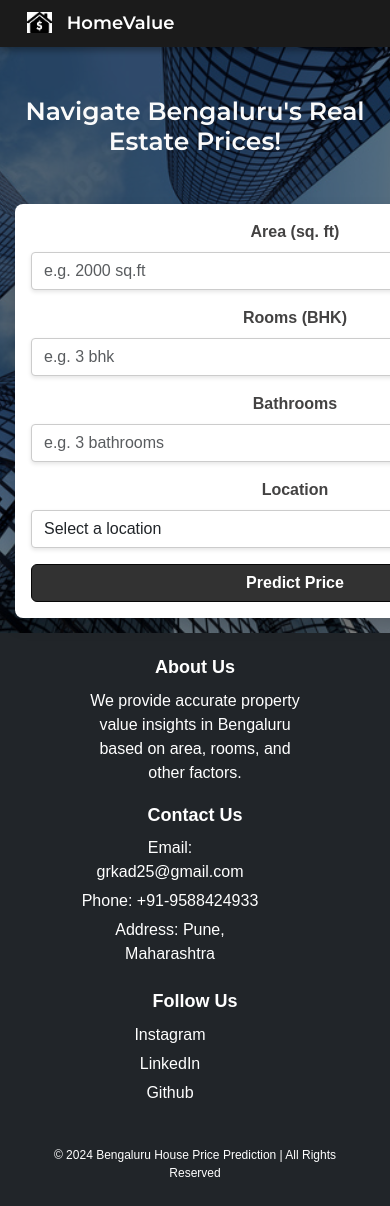
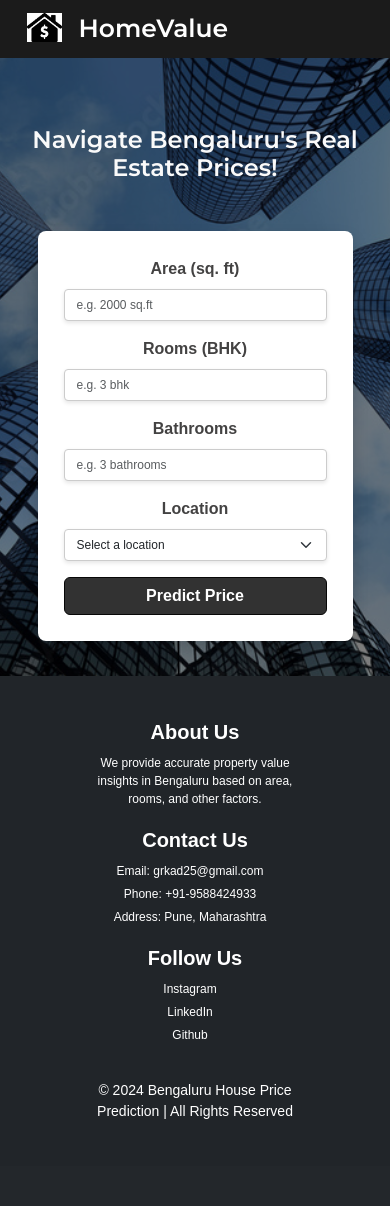
Before and after one commit to gaurikad11/House-price-prediction, a Flask app: page / in a window 390 px wide; the page is wider, and only the part inside the window is pictured. After the commit the page ends 1119 px from the top of that part, so only its background shows below. Run offline with Flask 3, Linux system fonts and the light colour scheme; parts of the project's set-up code (start-up, migrations or seed data) failed here and were passed over.

Commit message:
Made design responsive

```diff
--- a/static/styles.css
+++ b/static/styles.css
@@ -1,31 +1,27 @@
-/* styles.css */
+/* General styles */
 html, body {
-  height: 100%; /* Ensure the entire page height is covered */
+  height: 100%;
   margin: 0;
   padding: 0;
   display: flex;
-  flex-direction: column; /* Stack elements vertically */
+  flex-direction: column;
 }
 
 body {
   background: linear-gradient(rgba(0, 0, 0, 0.5), rgba(0, 0, 0, 0.5)), url(/static/images/image.png);
-  background-size: cover; /* Make the background image cover the entire viewport */
-  background-repeat: no-repeat; /* Prevent repeating */
-  background-attachment: fixed; /* Make sure the background stays in place on scroll */
-  background-position: center; /* Center the image */
-  min-height: 100vh; /* Ensure it covers the viewport even if the content is small */
+  background-size: cover;
+  background-repeat: no-repeat;
+  background-attachment: fixed;
+  background-position: center;
+  min-height: 100vh;
   font-family: 'Roboto', sans-serif;
 }
 
 .navbar {
-  background-color: #1b1b1b; /* $gray-800 */
-  z-index: 1030; /* Ensure it is above other elements */
-  position: relative; /* Explicitly set its position */
-  margin-bottom: 1px;
-  box-shadow: 0 4px 6px rgba(0, 0, 0, 0.3);
-  padding: 5px 15px; /* Reduced padding */
-  display: flex; /* Enable flexbox */
-  align-items: center; /* Vertically center the logo */
+  background-color: #1b1b1b;
+  padding: 5px 15px;
+  display: flex;
+  align-items: center;
 }
 
 .navbar .navbar-brand {
@@ -33,187 +29,167 @@ body {
   font-family: 'Montserrat', sans-serif;
   font-size: 25px;
 }
+
 .navbar .navbar-brand img {
-  width: 35px; /* Adjust to your desired size */
-  height: auto; /* Maintain aspect ratio */
-  margin-right: 10px; /* Space between logo and text */
+  width: 35px;
+  height: auto;
+  margin-right: 10px;
 }
 
 h1 {
   font-family: 'Montserrat', sans-serif;
   font-size: 40px;
   color: #FAFAFA;
+  text-align: center;
 }
 
-/* Style for the card */
 .card {
   background: linear-gradient(#FAFAFA);
-  width: 10rem; /* Smaller card size */
-  box-shadow: 0 6px 10px #201f1f; /* Shadow effect for the card */
-  border-radius: 8px; /* Slightly rounded corners */
-  border: none; /* Remove default border */
+  width: 100%; /* Occupy full width of the container */
+  max-width: 90%; /* Constrain width on smaller screens */
+  box-shadow: 0 6px 10px #201f1f;
+  border-radius: 8px;
+  border: none;
   font-family: 'Arial', sans-serif;
-  margin-bottom: 150px; /* Add a bottom margin to ensure spacing between card and footer */
+  margin: 0 auto 20px; /* Center the card horizontally */
   color: #434242;
   text-align: center;
-  overflow: visible !important; /* Ensure the dropdown is not clipped */
-}
-.container {
-    overflow: visible !important; /* Ensure dropdown is not constrained */
-    padding: 20px; /* Add padding for spacing */
-    flex-grow: 1; /* Allow container to grow and adjust based on content */
+  padding: 20px; /* Add some padding */
+  box-sizing: border-box; /* Ensure padding is included in the width */
+  margin-bottom: 110px;
 }
 
-/* Style for input boxes and dropdown */
+.container {
+  padding: 20px;
+  flex-grow: 1;
+}
+
 .form-control,
 .form-select {
-  box-shadow: 0 2px 4px rgba(0, 0, 0, 0.1); /* Shadow effect */
-  border: 1px solid #ccc; /* Subtle border */
-  border-radius: 4px; /* Rounded edges */
-  transition: box-shadow 0.3s ease-in-out; /* Smooth hover effect */
-  z-index: 1050;
+  box-shadow: 0 2px 4px rgba(0, 0, 0, 0.1);
+  border: 1px solid #ccc;
+  border-radius: 4px;
+  transition: box-shadow 0.3s ease-in-out;
 }
 
 .form-control:hover,
 .form-select:hover {
-  box-shadow: 0 4px 8px rgba(0, 0, 0, 0.15); /* Enhance shadow on hover */
+  box-shadow: 0 4px 8px rgba(0, 0, 0, 0.15);
 }
 
-/* Style for the predict price button */
 .btn-primary {
-  background-color: #323232; /* Bootstrap primary color */
+  background-color: #323232;
   border-color: #070707;
   font-weight: bold;
 }
 
 .btn-primary:hover {
-  background-color: #181919; /* Darker shade on hover */
+  background-color: #181919;
   border-color: #060606;
 }
 
-/* Style for the success message */
 .alert-success {
-  color: #1F2937; /* $gray color */
+  color: #1F2937;
+  background-color: #C0C0C0;
+  border: 1px solid #dcdcdc;
   font-size: 1rem;
-  font-weight: bold;
-  background-color: #C0C0C0; /* Light background */
-  border: 1px solid #dcdcdc; /* Subtle border */
-  border-color: #797777;
 }
 
-/* Main content should expand to fill available space */
-main {
-  flex: 1; /* Push footer to the bottom */
-}
-
-/* Footer styles */
 footer {
-  background-color: #343a40; /* Dark background color */
-  color: white; /* White text color */
-  padding: 0px 15px; /* Adjusted padding for better spacing */
-  font-family: Arial, sans-serif; /* Consistent font style */
+  background-color: #343a40;
+  color: white;
+  padding: 20px;
+  font-family: Arial, sans-serif;
 }
 
 footer h5 {
-  font-weight: bold; /* Bold section titles */
-  margin-bottom: 10px; /* Space below titles */
-  font-size: 20px; /* Slightly larger font for headings */
+  font-weight: bold;
+  margin-bottom: 10px;
+  padding: 0 50px;
+  font-size: 22px;
+}
+
+footer p {
+  margin: 0; /* Remove default margin of the paragraph */
   padding: 0 50px;
 }
 
-footer p,
 footer ul {
-  margin: 0;
-  padding: 0px 50px;
-  list-style: none; /* Remove list bullets */
+  list-style: none;
+  padding: 0;
+  padding: 0 50px;
 }
 
 footer ul li {
-  margin-bottom: 5px; /* Space between list items */
-  padding: 0px 50px;
+  margin-bottom: 5px;
+  padding: 0 50px;
 }
 
 footer ul li a {
-  text-decoration: none; /* Remove underline from links */
-  color: white; /* White link color */
-  transition: color 0.3s ease; /* Smooth color transition on hover */
+  text-decoration: none;
+  color: white;
+  transition: color 0.3s ease;
 }
 
 footer ul li a:hover {
-  color: #adb5bd; /* Lighter gray for hover effect */
+  color: #adb5bd;
 }
 
 footer small {
-  font-size: 14px; /* Smaller font for copyright notice */
+  font-size: 14px;
   display: block;
-  margin-top: 0; /* Space above copyright text */
-  margin-bottom: 0px;
+  text-align: center;
+  padding: 0 50px;
 }
 
-/* Responsive Design */
-@media (max-width: 768px) {
-  .navbar .navbar-brand {
-    font-size: 20px; /* Adjust font size for smaller screens */
+/* Media Queries */
+@media (max-width: 768px) { /* Tablet */
+  h1 {
+    font-size: 32px;
+  }
+  .card {
+    width: 90%; /* Reduce the width slightly */
+    margin: 20px auto;
+  }
+  footer {
+    text-align: center;
+
+  }
+  footer h5 {
+    font-size: 20px;
+
+  }
+  footer ul {
+    list-style: none;
+    padding: 0;
+    padding: 0 10px;
+    margin-bottom: 20px;
   }
 
-  .navbar .navbar-brand img {
-    width: 30px; /* Adjust logo size for smaller screens */
+  footer ul li {
+    margin-bottom: 5px;
+    padding: 0 10px;
   }
-
-  h1 {
-    font-size: 30px; /* Adjust heading size for smaller screens */
-  }
-
-  .card {
-    width: 100%; /* Make card full width on smaller screens */
-    margin-bottom: 20px; /* Adjust margin for smaller screens */
-  }
-
-  .container {
-    padding: 10px; /* Adjust padding for smaller screens */
-  }
-
-  footer .row {
-    text-align: center; /* Center text for smaller screens */
-  }
-
-  footer .col-md-4 {
-    margin-bottom: 20px; /* Space between sections on small screens */
+  footer p {
+    margin-bottom: 20px;
   }
 }
 
-@media (max-width: 576px) {
-  .navbar .navbar-brand {
-    font-size: 18px; /* Further adjust font size for extra small screens */
+@media (max-width: 480px) { /* Mobile */
+  h1 {
+    font-size: 24px;
   }
+  .card {
+    width: 95%; /* Make the card almost full width */
+    margin: 15px auto;
+    padding: 10px; /* Add padding for smaller screens */
+  }
+  .form-control,
+  .form-select {
+    font-size: 12px;
+  }
+  footer {
+    font-size: 12px;
 
-  .navbar .navbar-brand img {
-    width: 25px; /* Further adjust logo size for extra small screens */
-  }
-
-  h1 {
-    font-size: 25px; /* Further adjust heading size for extra small screens */
-  }
-
-  .card {
-    width: 100%; /* Make card full width on extra small screens */
-    margin-bottom: 15px; /* Adjust margin for extra small screens */
-  }
-
-  .container {
-    padding: 5px; /* Adjust padding for extra small screens */
-  }
-
-  footer h5 {
-    font-size: 18px; /* Adjust footer heading size for extra small screens */
-  }
-
-  footer small {
-    font-size: 12px; /* Adjust footer small text size for extra small screens */
   }
 }
-
-.container {
-  max-width: 1200px; /* Ensure container doesn't become too wide */
-  padding: 0 15px; /* Add padding to the container */
-}
--- a/templates/index.html
+++ b/templates/index.html
@@ -15,7 +15,7 @@
     <!-- Navbar -->
     <nav class="navbar">
         <div class="container-fluid">
-          <a class="navbar-brand" href="#">
+          <a class="navbar-brand">
             <img src="/static/images/logo.jpeg" alt="Logo" width="30" height="24" class="d-inline-block align-text-top">
             <b>HomeValue</b>
           </a>
```
